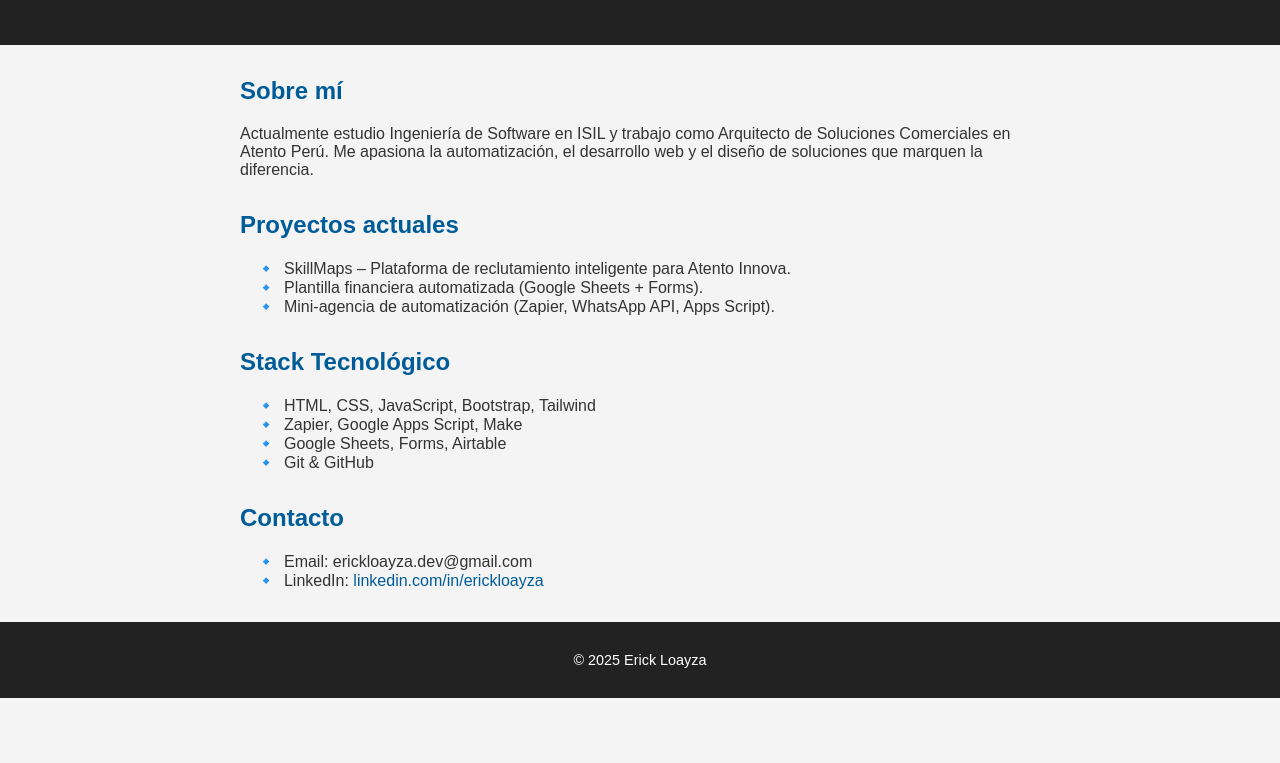
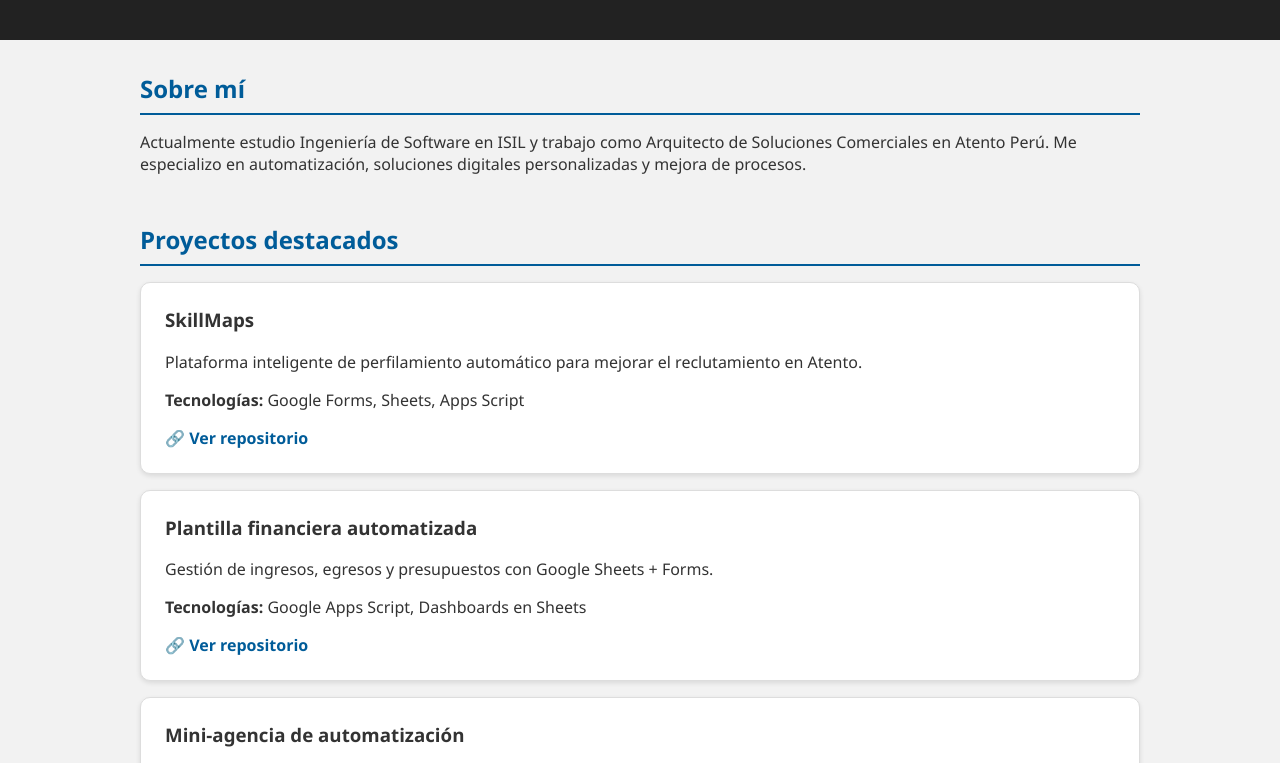
Before and after one commit to ericknator/Portafolio, a plain HTML site: page index.html in a window 1280 px wide. Shown: the part 133-896 px from the top of the page. Before the commit the page ends 831 px from the top, so only its background shows below. Drawn offline with Linux system fonts and the light colour scheme.

Commit message:
Update index.html

```diff
--- a/index.html
+++ b/index.html
@@ -1,58 +1,79 @@
 <!DOCTYPE html>
 <html lang="es">
 <head>
-  <meta charset="UTF-8">
-  <meta name="viewport" content="width=device-width, initial-scale=1">
+  <meta charset="UTF-8" />
+  <meta name="viewport" content="width=device-width, initial-scale=1.0" />
   <title>Erick Loayza – Portafolio</title>
   <style>
     body {
-      font-family: Arial, sans-serif;
-      margin: 0; padding: 0;
-      background-color: #f4f4f4;
+      margin: 0;
+      font-family: 'Segoe UI', sans-serif;
+      background-color: #f2f2f2;
       color: #333;
     }
     header {
       background-color: #222;
-      color: white;
+      color: #fff;
+      padding: 2rem 1rem;
       text-align: center;
-      padding: 2rem 1rem;
+    }
+    header h1 {
+      margin: 0;
+      font-size: 2.5rem;
     }
     main {
-      max-width: 800px;
+      max-width: 1000px;
       margin: 2rem auto;
       padding: 0 1rem;
     }
     section {
-      margin-bottom: 2rem;
+      margin-bottom: 3rem;
     }
     h2 {
+      border-bottom: 2px solid #005c99;
+      padding-bottom: 0.5rem;
+      margin-bottom: 1rem;
       color: #005c99;
     }
-    ul {
-      list-style: none;
-      padding-left: 1rem;
+    .card {
+      background-color: #fff;
+      border: 1px solid #ddd;
+      border-radius: 10px;
+      padding: 1.5rem;
+      margin-bottom: 1rem;
+      box-shadow: 0 2px 5px rgba(0,0,0,0.1);
     }
-    li::before {
-      content: "🔹";
-      margin-right: 0.5rem;
+    .card h3 {
+      margin-top: 0;
+    }
+    .card a {
+      color: #005c99;
+      text-decoration: none;
+      font-weight: bold;
+    }
+    .contact-buttons a {
+      display: inline-block;
+      margin: 0.5rem 1rem 0 0;
+      padding: 0.7rem 1.2rem;
+      background-color: #005c99;
+      color: white;
+      border-radius: 5px;
+      text-decoration: none;
+      transition: background-color 0.3s;
+    }
+    .contact-buttons a:hover {
+      background-color: #004272;
     }
     footer {
+      text-align: center;
+      padding: 1rem;
       background-color: #222;
       color: white;
-      text-align: center;
-      padding: 1rem;
-      font-size: 0.9rem;
-    }
-    a {
-      color: #005c99;
-      text-decoration: none;
-    }
-    a:hover {
-      text-decoration: underline;
     }
   </style>
 </head>
 <body>
+
   <header>
     <h1>Erick Loayza</h1>
     <p>Estudiante de Ingeniería de Software | Arquitecto de Soluciones Comerciales</p>
@@ -61,39 +82,46 @@
   <main>
     <section>
       <h2>Sobre mí</h2>
-      <p>Actualmente estudio Ingeniería de Software en ISIL y trabajo como Arquitecto de Soluciones Comerciales en Atento Perú. Me apasiona la automatización, el desarrollo web y el diseño de soluciones que marquen la diferencia.</p>
+      <p>Actualmente estudio Ingeniería de Software en ISIL y trabajo como Arquitecto de Soluciones Comerciales en Atento Perú. Me especializo en automatización, soluciones digitales personalizadas y mejora de procesos.</p>
     </section>
 
     <section>
-      <h2>Proyectos actuales</h2>
-      <ul>
-        <li>SkillMaps – Plataforma de reclutamiento inteligente para Atento Innova.</li>
-        <li>Plantilla financiera automatizada (Google Sheets + Forms).</li>
-        <li>Mini-agencia de automatización (Zapier, WhatsApp API, Apps Script).</li>
-      </ul>
-    </section>
+      <h2>Proyectos destacados</h2>
 
-    <section>
-      <h2>Stack Tecnológico</h2>
-      <ul>
-        <li>HTML, CSS, JavaScript, Bootstrap, Tailwind</li>
-        <li>Zapier, Google Apps Script, Make</li>
-        <li>Google Sheets, Forms, Airtable</li>
-        <li>Git & GitHub</li>
-      </ul>
+      <div class="card">
+        <h3>SkillMaps</h3>
+        <p>Plataforma inteligente de perfilamiento automático para mejorar el reclutamiento en Atento.</p>
+        <p><strong>Tecnologías:</strong> Google Forms, Sheets, Apps Script</p>
+        <a href="https://github.com/ericknator/SkillMaps" target="_blank">🔗 Ver repositorio</a>
+      </div>
+
+      <div class="card">
+        <h3>Plantilla financiera automatizada</h3>
+        <p>Gestión de ingresos, egresos y presupuestos con Google Sheets + Forms.</p>
+        <p><strong>Tecnologías:</strong> Google Apps Script, Dashboards en Sheets</p>
+        <a href="https://github.com/ericknator/plantilla-finanzas" target="_blank">🔗 Ver repositorio</a>
+      </div>
+
+      <div class="card">
+        <h3>Mini-agencia de automatización</h3>
+        <p>Automatización de procesos comerciales usando Zapier, WhatsApp API y herramientas sin código.</p>
+        <p><strong>Tecnologías:</strong> Zapier, Make, WhatsApp API</p>
+        <a href="https://github.com/ericknator/automatizacion-negocios" target="_blank">🔗 Ver repositorio</a>
+      </div>
     </section>
 
     <section>
       <h2>Contacto</h2>
-      <ul>
-        <li>Email: erickloayza.dev@gmail.com</li>
-        <li>LinkedIn: <a href="https://linkedin.com/in/erickloayza" target="_blank">linkedin.com/in/erickloayza</a></li>
-      </ul>
+      <div class="contact-buttons">
+        <a href="https://wa.me/51923612736" target="_blank">💬 Escríbeme por WhatsApp</a>
+        <a href="https://linkedin.com/in/erickloayza" target="_blank">🔗 Ver mi LinkedIn</a>
+      </div>
     </section>
   </main>
 
   <footer>
-    <p>© 2025 Erick Loayza</p>
+    <p>© 2025 Erick Loayza. Todos los derechos reservados.</p>
   </footer>
+
 </body>
 </html>
```
